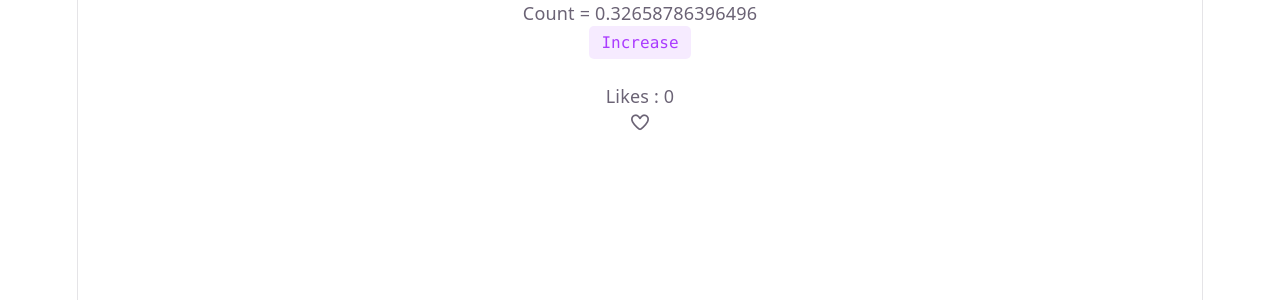
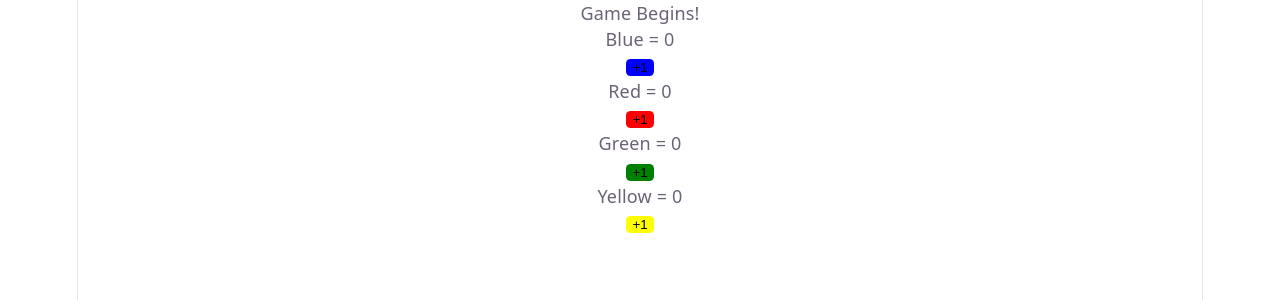
Before and after one commit to VenkataRatnamOleti/FullStackWebDev-MERN-LEARN, a React (Vite) app in the folder React/react-states/: page / in a window 1280 px wide. Shown: the top 300 px of the page. Built offline with nearby package versions, Linux system fonts and the light colour scheme.

Commit message:
States with Objects

```diff
--- a/React/react-states/src/App.css
+++ b/React/react-states/src/App.css
@@ -182,3 +182,9 @@
     border-right-color: var(--border);
   }
 }
+
+
+.board button{
+  border: none;
+  border-radius: 0.25rem;
+}
--- a/React/react-states/src/App.jsx
+++ b/React/react-states/src/App.jsx
@@ -1,12 +1,10 @@
 import "./App.css";
-import Counter from './Counter';
-import LikeButtion from "./LikeButton";
+import Ludo from "./Ludo";
 
 function App() {
   return (
     <>
-      <Counter/>
-      <LikeButtion/>
+      <Ludo/>
     </>
   );
 }
--- /dev/null
+++ b/React/react-states/src/Ludo.jsx
@@ -0,0 +1,57 @@
+import { useState } from "react";
+
+export default function Ludo() {
+  let [moves, setMoves] = new useState({
+    blue: 0,
+    red: 0,
+    green: 0,
+    yellow: 0,
+  });
+
+  function updateBlue() {
+    setMoves((prevMoves) => {
+      return { ...prevMoves, blue: prevMoves.blue + 1 };
+    }); // Spreading of Object is needed
+  }
+
+  function updateRed() {
+    setMoves((prevMoves) => {
+      return { ...prevMoves, red: prevMoves.red + 1 };
+    }); // Spreading of Object is needed
+  }
+
+  function updateGreen() {
+    setMoves((prevMoves) => {
+      return { ...prevMoves, green: prevMoves.green + 1 };
+    }); // Spreading of Object is needed
+  }
+
+  function updateYellow() {
+    setMoves((prevMoves) => {
+      return { ...prevMoves, yellow: prevMoves.yellow + 1 };
+    }); // Spreading of Object is needed
+  }
+  return (
+    <div>
+      <p>Game Begins!</p>
+      <div className="board">
+        <p>Blue = {moves.blue}</p>
+        <button style={{ backgroundColor: "blue" }} onClick={updateBlue}>
+          +1
+        </button>
+        <p>Red = {moves.red}</p>
+        <button style={{ backgroundColor: "red" }} onClick={updateRed}>
+          +1
+        </button>
+        <p>Green = {moves.green}</p>
+        <button style={{ backgroundColor: "green" }} onClick={updateGreen}>
+          +1
+        </button>
+        <p>Yellow = {moves.yellow}</p>
+        <button style={{ backgroundColor: "yellow" }} onClick={updateYellow}>
+          +1
+        </button>
+      </div>
+    </div>
+  );
+}
```
